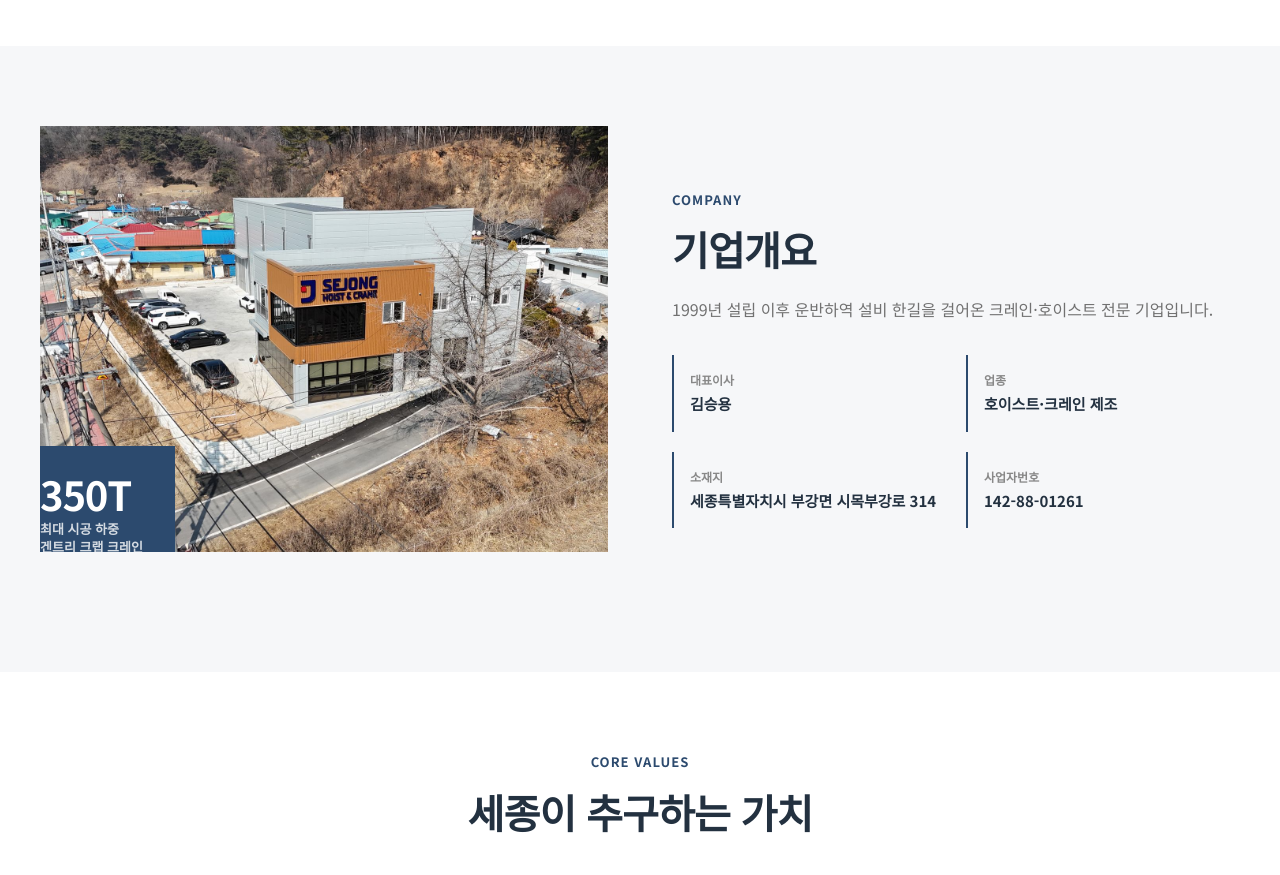
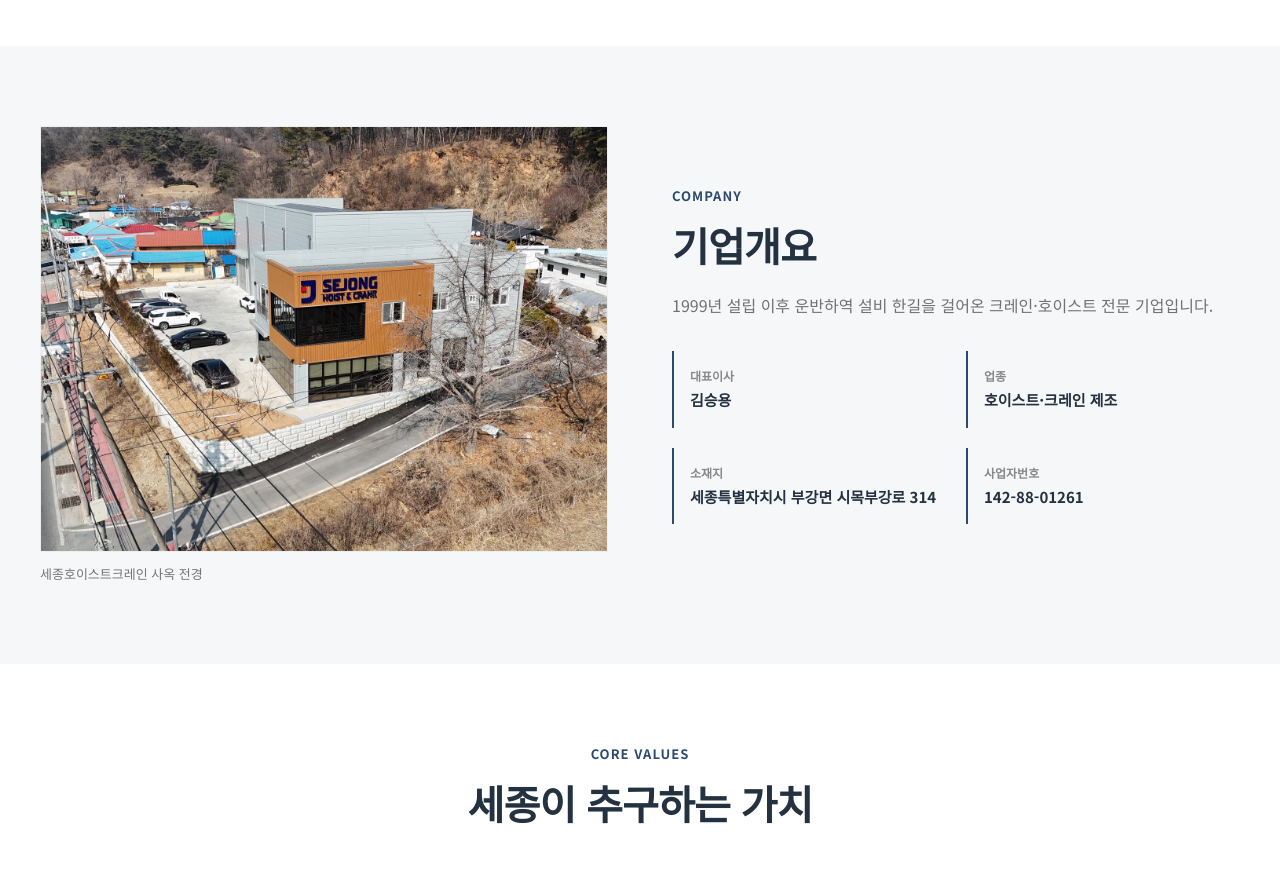
Before and after one commit to MuKyoung/sejong-hoist-homepage, a Next.js app: page /about in a window 1280 px wide. Shown: the part 1120-1995 px from the top of the page. Built offline with nearby package versions, Linux system fonts and the light colour scheme.

Commit message:
design: clean up 기업개요 visual - retire the corner-overhang statCard (junior tell): hairline-framed photo + caption below, info stays in the text column; .visual gains a hairline frame site-wide; no-overlay-badge rule added to DESIGN.md

```diff
--- a/src/app/about/page.tsx
+++ b/src/app/about/page.tsx
@@ -94,7 +94,8 @@ export default function AboutPage() {
       <section className={`${s.section} ${s.sectionAlt}`}>
         <div className="container">
           <div className={s.twoCol}>
-            <div className={s.visual} style={{ marginBottom: 40 }}>
+            <div>
+              <div className={s.visual}>
                 <Image
                   src="/images/about-01.jpg"
                   alt="세종호이스트크레인 사옥 전경"
@@ -102,10 +103,8 @@ export default function AboutPage() {
                   className={s.image}
                   sizes="(max-width: 1024px) 100vw, 50vw"
                 />
-              <div className={s.statCard}>
-                <p className={s.statNum}>350T</p>
-                <p className={s.statLabel}>최대 시공 하중<br />겐트리 크랩 크레인</p>
               </div>
+              <p className={s.visualCaption}>세종호이스트크레인 사옥 전경</p>
             </div>
             <div>
               <p className={s.eyebrow}>Company</p>
--- a/src/styles/subpage.module.css
+++ b/src/styles/subpage.module.css
@@ -55,12 +55,19 @@
 .visual {
   position: relative;
   aspect-ratio: 4 / 3;
+  border: 1px solid var(--hairline);
   border-radius: var(--r-xl);
   overflow: hidden;
   background: var(--surface-alt);
 }
 
 .image { object-fit: cover; }
+
+.visualCaption {
+  margin-top: 12px;
+  font-size: 13px;
+  color: var(--muted);
+}
 
 .infoGrid {
   display: grid;
```
Also changed, not shown: 1 other file (tests, documents, lock files or other folders). Lines whose indentation alone changed are shown as unchanged.
